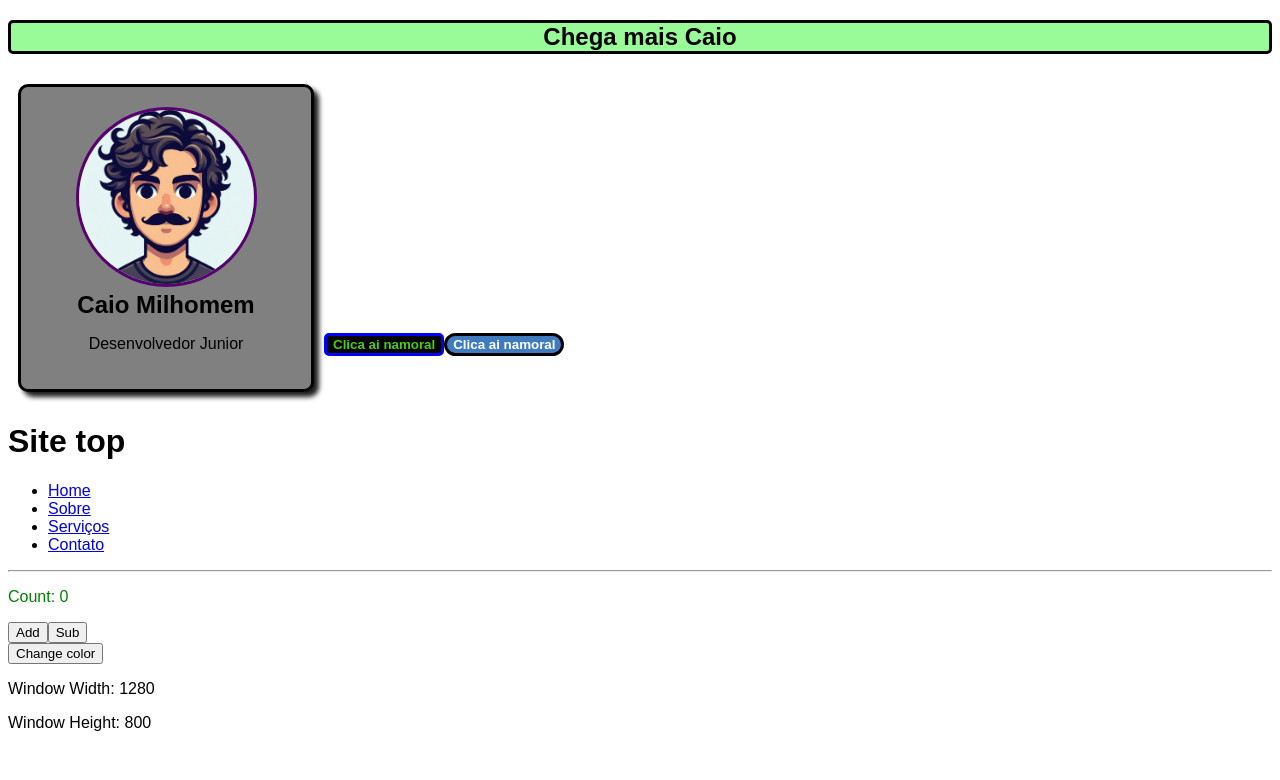
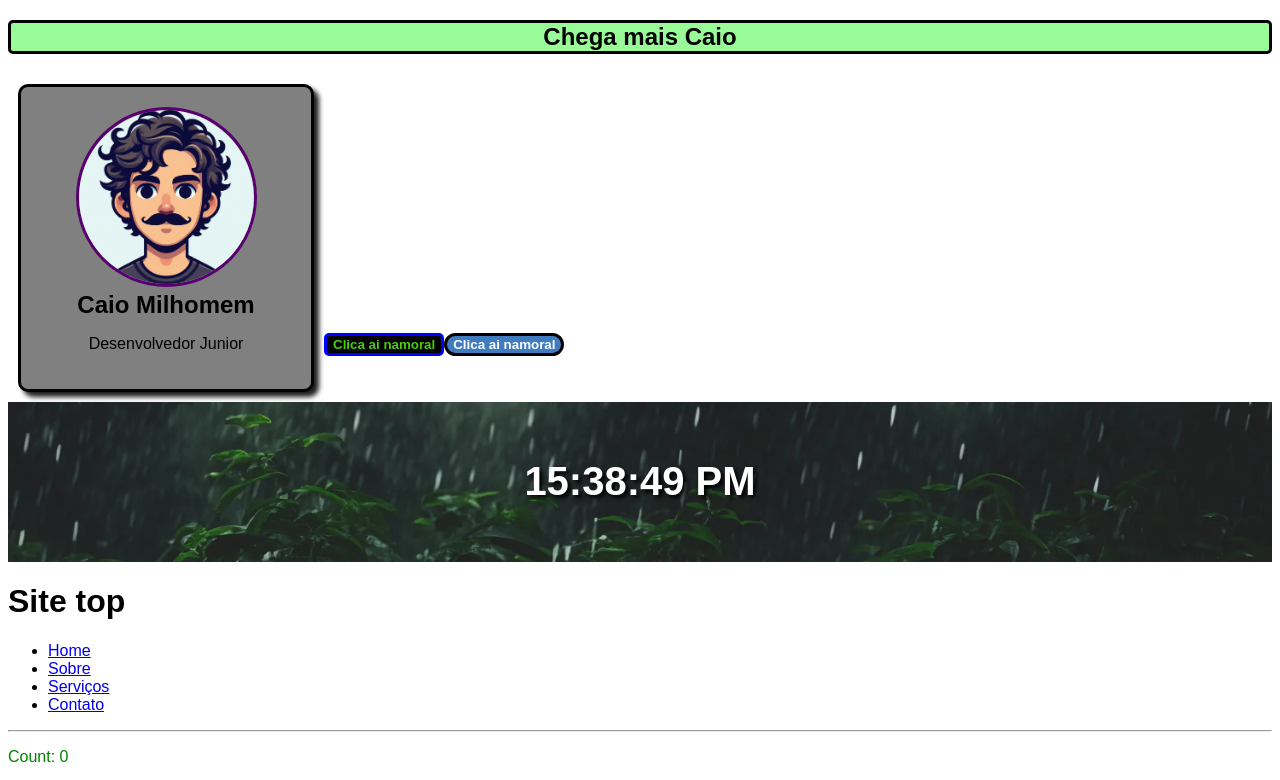
Before and after one commit to Caio-Milhomem/Curso-React, a React (Vite) app: page / in a window 1280 px wide. Shown: the top 780 px of the page. Built offline with nearby package versions, Linux system fonts and the light colour scheme.

Commit message:
Digital Clock

```diff
--- a/src/App.jsx
+++ b/src/App.jsx
@@ -18,6 +18,7 @@ import UpdateArrays from "./UpdateArrays"
 import UpdateArraysOfObjects from "./UpdateArraysOfObjects"
 import ToDoList from "./ToDoList"
 import UseEffect from "./UseEffect"
+import DigitalClock from "./DigitalClock"
 
 function App() {
   const fruits = [
@@ -33,6 +34,7 @@ function App() {
       <Card />
       <Button />
       <ButtonInline />
+      <DigitalClock />
       <Header />
       <UseEffect />
       <ToDoList />
--- /dev/null
+++ b/src/DigitalClock.jsx
@@ -0,0 +1,41 @@
+import { useEffect, useState } from "react";
+
+function DigitalClock() {
+
+    const [time, setTime] = useState(new Date())
+
+    useEffect(() => {
+
+        const intervalId = setInterval(() => {
+            setTime(new Date())
+        }, 1000)
+
+        return () => {
+            clearInterval(intervalId)
+        }
+
+    }, [])
+
+    function formatTime() {
+        let hours = time.getHours()
+        const min = time.getMinutes()
+        const sec = time.getSeconds()
+        const meridiem = hours >= 12 ? "PM" : "AM"
+
+        return `${padZero(hours)}:${padZero(min)}:${padZero(sec)} ${meridiem}`
+    }
+
+    function padZero(number) {
+        return (number < 10 ? "0" : "") + number
+    }
+
+    return (
+        <div className="clock-container">
+            <div className="clock">
+                <span>{formatTime()}</span>
+            </div>
+        </div>
+    )
+}
+
+export default DigitalClock
--- a/src/index.css
+++ b/src/index.css
@@ -144,3 +144,22 @@ input[type="color"] {
 .text {
   flex: 1;
 }
+
+.clock-container {
+  background-image: url("assets/clockbackground.png");
+  background-position: center;
+  background-size: cover;
+  background-repeat: no-repeat;
+  height: 10rem;
+  display: flex;
+  justify-content: center;
+  align-items: center;
+}
+
+.clock {
+  color: white;
+  font-size: 2.5rem;
+  font-weight: bold;
+  text-shadow: 3px 3px 4px rgb(0, 0, 0);
+
+}
```
Also changed, not shown: src/assets/clockbackground.png (added).
